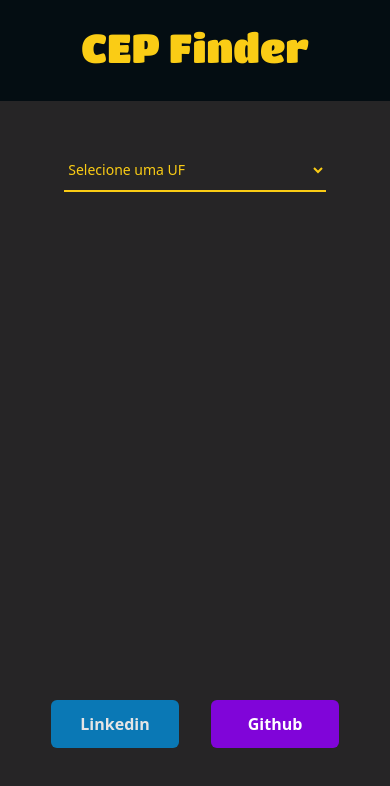
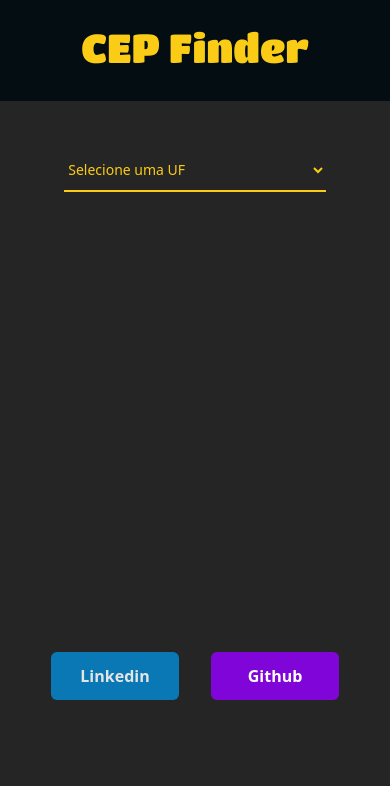
Before and after one commit to lucaspatraodev/cep-finder, a React (Vite) app: page /addresssearch in a window 390 px wide. Shown: the top 786 px of the page. Built offline with nearby package versions, Linux system fonts and the light colour scheme.

Commit message:
Style: made layout adjustment with the buttons which wasnt apering in mobile because of the safari/browser bars

```diff
--- a/src/components/LinkButtons.jsx
+++ b/src/components/LinkButtons.jsx
@@ -1,6 +1,6 @@
 export const LinkButtons = () => {
   return (
-    <div className="flex justify-center items-end pb-12">
+    <div className="flex justify-center items-end pb-24">
       <div className="flex gap-8 ">
         <a
           href="https://www.linkedin.com/in/lucas-patrao/"
```
